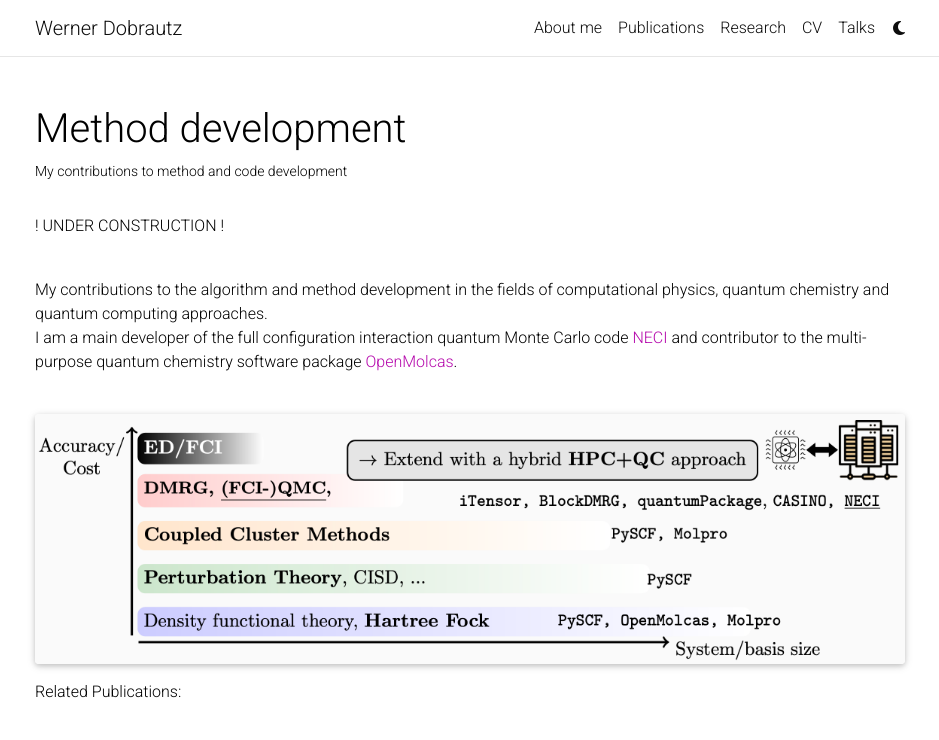
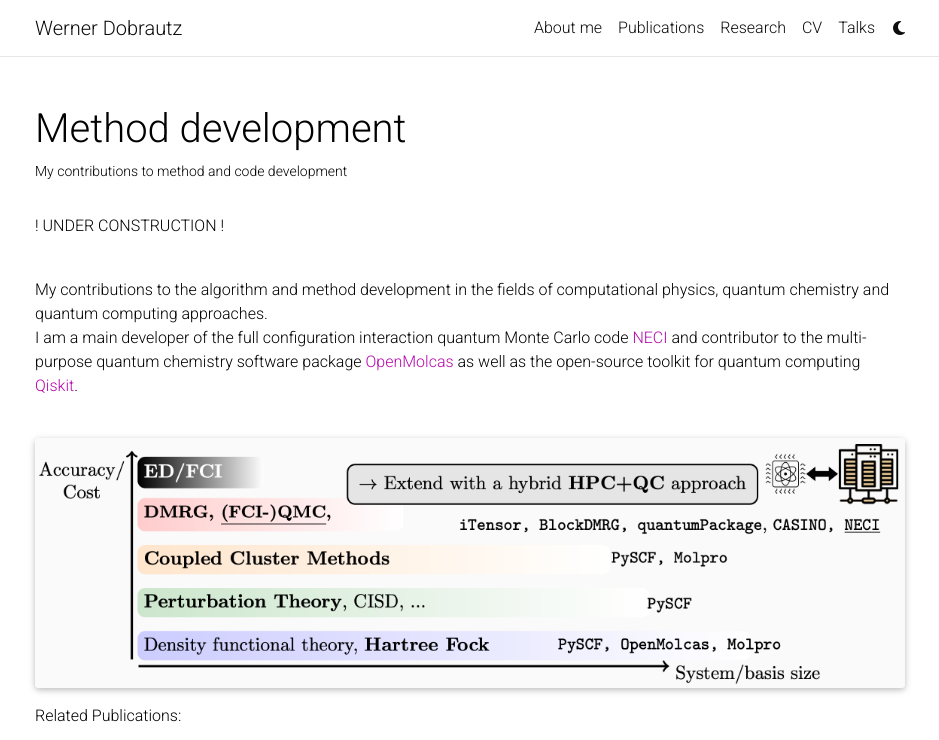
Before and after one commit to dobrautz/dobrautz.github.io, a Jekyll site: the page built from _projects/3_project.md, in a window 1280 px wide and 938 px high, cut to the strip 0-740 px from the top of the window. Shown: the whole strip, without its empty margins (170-1109 px from the left). Built offline with Jekyll 4.4.1, drawn with Linux system fonts in a browser that asks for light colours; full-size pictures stand in for the smaller copies a plugin makes; comment, search, counter and statistics services are not loaded; a style sheet for code colours, icons or effects is not loaded.

Commit message:
Update 3_project.md

```diff
--- a/_projects/3_project.md
+++ b/_projects/3_project.md
@@ -11,7 +11,7 @@
 
 <p>
 My contributions to the algorithm and method development in the fields of computational physics, quantum chemistry and quantum computing approaches. <br>
-I am a main developer of the full configuration interaction quantum Monte Carlo code <a href='https://github.com/ghb24/NECI_STABLE'>NECI</a> and contributor to the multi-purpose quantum chemistry software package <a href='https://gitlab.com/Molcas/OpenMolcas'>OpenMolcas</a>.
+I am a main developer of the full configuration interaction quantum Monte Carlo code <a href='https://github.com/ghb24/NECI_STABLE'>NECI</a> and contributor to the multi-purpose quantum chemistry software package <a href='https://gitlab.com/Molcas/OpenMolcas'>OpenMolcas</a> as well as the open-source toolkit for quantum computing <a href='https://qiskit.org/'>Qiskit</a>.
 
 </p>
 
```
